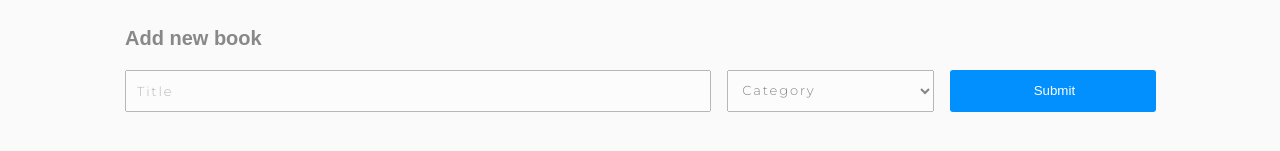
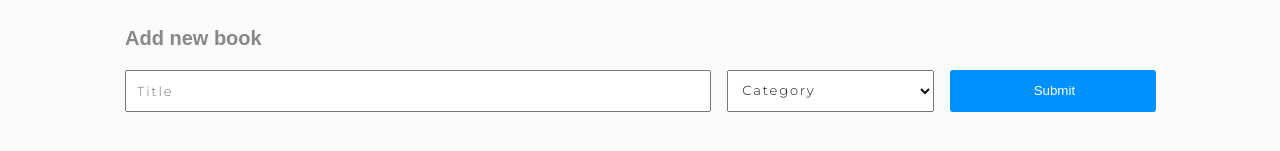
Before and after one commit to luqmanmusah/bookstore, a React (Create React App) app: page / in a window 1280 px wide. Shown: the part 151-302 px from the top of the page. Built offline with nearby package versions, Linux system fonts and the light colour scheme; no server answers.

Commit message:
Remove opacity from input text

```diff
--- a/src/App.css
+++ b/src/App.css
@@ -36,7 +36,6 @@ body {
   font-family: 'Montserrat', sans-serif;
   font-weight: normal;
   font-size: 0.813rem;
-  opacity: 0.5;
   letter-spacing: 1.9px;
   color: #121212;
 }
--- a/src/components/book.js
+++ b/src/components/book.js
@@ -43,7 +43,7 @@ const Book = (prop) => {
       <div>
         <Percentage />
       </div>
-      <span className="border-r border-gray-200 mx-2" />
+      <span className="border-r border-gray-200 mx-2">{ }</span>
       <div>
         <Progress />
       </div>
```
